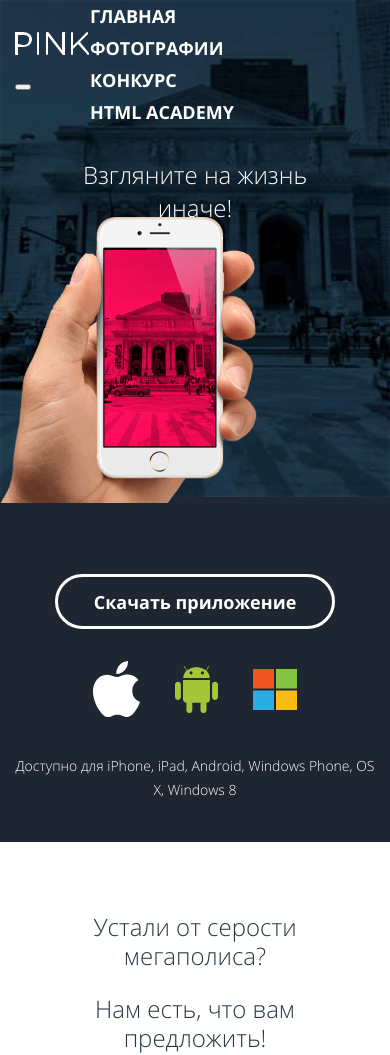
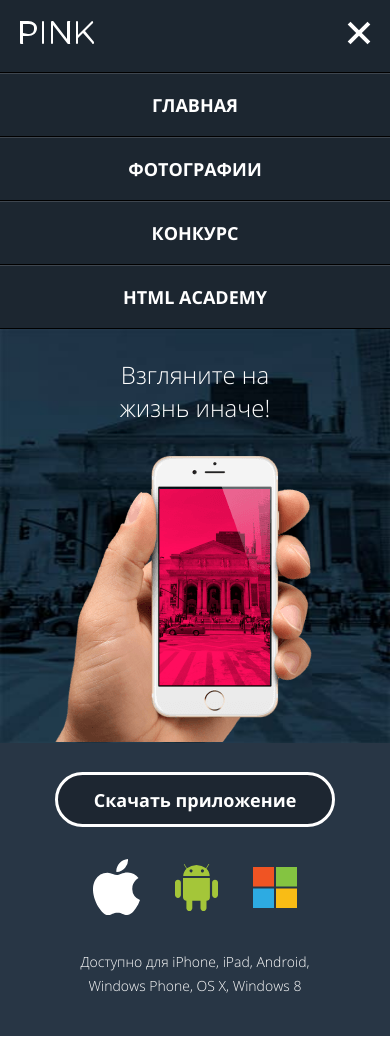
Before and after one commit to BananaRepublic14/1688633-pink-22, a website: page source/index.html in a window 390 px wide. Shown: the top 1055 px of the page. Drawn offline with nearby package versions, Linux system fonts and the light colour scheme; files that its build step writes are made by us from their sources.

Commit message:
Декоративные элементы главной страницы

```diff
--- a/source/index.html
+++ b/source/index.html
@@ -13,14 +13,13 @@
 </head>
 
 <body class="page-body">
-  <header class="header header--index">
+  <header class="header header--closed">
     <h1 class="visually-hidden">Сайт мобильного приложения «PINK»</h1>
 
-    <div class="container">
+    <div class="header__navigation-wrapper">
       <nav class="main-navigation">
         <div class="main-navigation__logo-wrapper">
-
-          <a class="main-navigation__logo">
+          <a class="main-navigation__logo" href="index.html">
             <img class="main-navigation__image-mobile" src="img/logo/logo-mobile.svg" width="74" height="23"
               alt="Логотип сайта мобильного приложения «PINK»">
             <img class="main-navigation__image-tablet" src="img/logo/logo-tablet.svg" width="145" height="40"
@@ -29,10 +28,11 @@
               alt="Логотип сайта мобильного приложения «PINK»">
           </a>
 
-          <button class="main-navigation__toggle" type="button"><span class="visually-hidden">Открыть меню</span></button>
+          <button class="main-navigation__toggle main-navigation__toggle--closed" type="button"><span class="visually-hidden">Открыть
+              меню</span></button>
         </div>
 
-        <ul class="main-navigation__list list-reset">
+        <ul class="main-navigation__list main-navigation__list--closed list-reset">
           <li class="main-navigation__item">
             <a class="main-navigation__link" href="#">
               Главная
@@ -57,11 +57,10 @@
       </nav>
     </div>
 
-    <section class="promo-app">
     <h2 class="visually-hidden">Скачать мобильное приложение «PINK»</h2>
 
-      <div class="container">
-        <div class="promo-app__wrapper">
+    <div class="header__promo-app promo-app">
+      <div class="promo-app__content">
         <h2 class="promo-app__title">Взгляните на жизнь иначе!</h2>
         <button class="button-index promo-app__button" type="button">Скачать приложение</button>
         <ul class="promo-app__list list-reset">
@@ -84,7 +83,6 @@
         <p class="promo-app__text">Доступно для iPhone, iPad, Android, Windows Phone, OS X, Windows 8</p>
       </div>
     </div>
-    </section>
   </header>
 
   <main class="main">
--- a/source/less/blocks/button.less
+++ b/source/less/blocks/button.less
@@ -9,7 +9,7 @@
   line-height: 18px;
   color: @white;
   background-color: @extra-black;
-  border: 3px solid @white;
+  border: 3px solid currentColor;
   border-radius: 29px;
   padding: 10px;
   cursor: pointer;
@@ -44,7 +44,7 @@
   line-height: 18px;
   color: @pink;
   background-color: @silver;
-  border: 3px solid @pink;
+  border: 3px solid currentColor;
   border-radius: 30px;
   padding: 10px;
   cursor: pointer;
--- a/source/less/blocks/contacts.less
+++ b/source/less/blocks/contacts.less
@@ -77,6 +77,7 @@
 .contacts__maps {
   min-width: 200px;
   padding: 40px 0 0 0;
+  position: relative;
 
   @media (min-width: @tablet-width) {
     padding: 30px 0 0 0;
@@ -84,6 +85,32 @@
 
   @media (min-width: @desktop-width) {
     padding: 20px 0 0 0;
+  }
+
+  &::before {
+    content: "";
+    position: absolute;
+    top: 40px;
+    left: 0;
+    right: 0;
+    height: 33px;
+    background-image: url("../../img/svg-img/map-triangle.svg");
+    background-size: 100% 33px;
+    background-position: 50% 0;
+    background-repeat: no-repeat;
+    z-index: 100;
+
+    @media (min-width: @tablet-width) {
+      top: 30px;
+      height: 66px;
+      background-size: 100% 66px;
+    }
+
+    @media (min-width: @desktop-width) {
+      top: 20px;
+      height: 103px;
+      background-size: 100% 103px;
+    }
   }
 }
 
--- a/source/less/blocks/grid-form.less
+++ b/source/less/blocks/grid-form.less
@@ -1,5 +1,6 @@
 .grid-form {
   display: grid;
+  justify-content: center;
 
   @media (min-width: @tablet-width) {
     row-gap: 65px;
--- a/source/less/blocks/grid-photo.less
+++ b/source/less/blocks/grid-photo.less
@@ -1,12 +1,8 @@
 .grid-photo {
   display: grid;
-  grid-template-columns: repeat(auto-fit, minmax(280px, 1fr));
-  row-gap: 20px;
-
-  @media (min-width: @tablet-width) {
-    row-gap: 0;
-    column-gap: 20px;
-  }
+  grid-template-columns: repeat(auto-fill, minmax(280px, 300px));
+  justify-content: center;
+  gap: 20px;
 
   @media (min-width: @desktop-width) {
     row-gap: 54px;
--- a/source/less/blocks/header.less
+++ b/source/less/blocks/header.less
@@ -1,54 +1,39 @@
 .header {
-  //Шапка Страницы index
-  &--index {
-    min-height: 735px;
-    background-image: url("../../img/iphone--mobile.png"),
-      url("../../img/bg-image--mobile.jpg");
-    background-repeat: no-repeat;
-    background-position: 0 39%, 0 0;
-    background-size: auto, 100% 59%;
-    background-color: @extra-black;
+  position: relative;
+  background-color: @dark-blue;
+  background-image: url("../../img/bg-image--mobile.jpg");
+  background-position: 50% 329px;
+  background-size: 100% 40%;
+  background-repeat: no-repeat;
+  color: @white;
+  padding: 0 0 38px 0;
 
-    @media (min-width: @tablet-width) {
-      min-height: 730px;
-      background-image: url("../../img/iphone--tablet.png"),
-        url("../../img/bg-image--tablet.jpg");
-      background-position: 50% 100%, 0 0;
-      background-size: auto, 100% 100%;
-    }
-
-    @media (min-width: @desktop-width) {
-      background-image: url("../../img/iphone--desktop.png"),
-        url("../../img/bg-image--desktop.jpg");
-    }
+  @media (min-width: @tablet-width) {
+    background-image: url("../../img/bg-image--tablet.jpg");
+    background-position: 50% 368px;
+    background-size: 100% 65%;
+    padding: 0;
   }
 
-  //Шапка Страницы form
-  &--form {
-    min-height: 240px;
-    background-image: url("../../img/bg-image--mobile.jpg");
-    background-repeat: no-repeat;
-    background-position: 0 0;
-    background-size: 100% 100%;
-    background-color: @extra-black;
+  @media (min-width: @desktop-width) {
+    background-image: url("../../img/bg-image--desktop.jpg");
+    background-position: 50% 0;
+    background-size: cover;
   }
 
-  //Шапка Страницы catalog
-  &--catalog {
-    background-image: url("../../img/bg-image--mobile.jpg");
-    background-repeat: no-repeat;
-    background-position: 0 0;
-    background-size: 100% 100%;
-    background-color: @extra-black;
+  // При закрытом меню добавляется этот класс и смещается фон.
+  // &--closed {
+  //   background-position: 50% 72px;
+  //   background-size: 100% 53%;
+  // }
+}
 
-    @media (min-width: @tablet-width) {
-      background-image: url("../../img/bg-image--tablet.jpg");
-    }
+.header__navigation-wrapper {
+  background-color: fade(@black, 30%);
+}
 
-    @media (min-width: @desktop-width) {
-      background-image: url("../../img/bg-image--desktop.jpg");
-    }
-  }
+.header__promo-app {
+  margin: 0 auto;
 }
 
 .header__titles {
--- a/source/less/blocks/main-navigation.less
+++ b/source/less/blocks/main-navigation.less
@@ -1,19 +1,23 @@
 .main-navigation {
-  display: grid;
-  grid-template-columns: 75px 1fr;
-  align-items: center;
-  font-weight: 700;
-  font-size: 18px;
-  line-height: 32px;
-  text-transform: uppercase;
+  margin: 0 auto;
+
+  @media (min-width: @desktop-width) {
+    display: flex;
+    justify-content: space-between;
+    align-items: center;
+    padding: 0 10px;
+    width: 940px;
+    background-color: transparent;
+  }
+}
+
+.main-navigation__logo-wrapper {
+  display: flex;
+  justify-content: space-between;
+  padding: 21px 20px;
 
   @media (min-width: @tablet-width) {
-    grid-template-columns: 145px 1fr;
-  }
-
-  @media (min-width: @desktop-width) {
-    grid-template-columns: 147px 1fr;
-    gap: 170px;
+    padding: 27px 20px 43px 20px;
   }
 }
 
@@ -58,32 +62,132 @@
 .main-navigation__list {
   margin: 0;
   padding: 0;
+  border-top: 1px solid @black;
+  line-height: 32px;
 
   @media (min-width: @desktop-width) {
     display: flex;
     flex-wrap: wrap;
-    align-items: center;
-    height: 110px;
-    font-weight: 400;
+    width: 632px;
+    border-top: 0;
     line-height: 18px;
-    text-transform: none;
   }
+
+  // Список меню
+  // &--closed {
+  //   display: none;
+  // }
 }
 
 .main-navigation__item {
-  margin: 0 79px 0 0;
+  position: relative;
+  border-top: 1px solid fade(@white, 15%);
+  border-bottom: 1px solid @black;
+  text-align: center;
 
-  &:last-child {
-    margin: 0;
+  @media (min-width: @desktop-width) {
+    margin: 10px 0;
+    padding: 0;
+    border: 0;
+  }
+
+  &:not(:nth-child(4n + 4)) {
+    @media (min-width: @desktop-width) {
+      margin-right: 80px;
+    }
   }
 }
 
 .main-navigation__link {
+  display: block;
+  padding: 15px 20px;
+  font-size: 18px;
+  font-weight: 700;
   color: @white;
+  text-transform: uppercase;
+  text-decoration: none;
+
+  @media (min-width: @desktop-width) {
+    padding: 0;
+    font-weight: 400;
+    text-transform: none;
+  }
+
+  &:hover {
+    color: @pink;
+  }
+
+  &:active {
+    color: fade(@pink, 30%);
+
+    @media (min-width: @desktop-width) {
+      color: fade(@white, 30%);
+    }
+  }
 }
 
 .main-navigation__toggle {
+  position: relative;
+  padding: 0;
+  border: 0;
+  width: 50px;
+  height: 24px;
+  color: @white;
+  background-color: transparent;
+
+  @media (min-width: @tablet-width) {
+    align-self: flex-end;
+  }
+
+  &::before,
+  &::after {
+    content: "";
+    position: absolute;
+    top: 50%;
+    right: -3px;
+    width: 28px;
+    height: 4px;
+    background-color: currentColor;
+  }
+
+  &::before {
+    transform: translateY(-50%) rotate(45deg);
+  }
+
+  &::after {
+    transform: translateY(-50%) rotate(-45deg);
+  }
+
+  &:hover,
+  &:active {
+    color: @pink;
+  }
+
+  &:active {
+    opacity: 0.3;
+  }
+
   @media (min-width: @desktop-width) {
     display: none;
   }
+
+  //При закрытом меню добавляетс данный класс
+  // &--closed {
+  //   &::before {
+  //     content: "";
+  //     position: absolute;
+  //     top: 0;
+  //     left: 0;
+  //     right: 0;
+  //     transform: none;
+  //     width: 50px;
+  //     height: 4px;
+  //     background-color: currentColor;
+  //     box-shadow: 0 10px 0 0 currentColor, 0 20px 0 0 currentColor;
+  //   }
+
+  //   &::after {
+  //     content: none;
+  //   }
+  // }
 }
--- a/source/less/blocks/page-body.less
+++ b/source/less/blocks/page-body.less
@@ -9,8 +9,4 @@
   background-color: @white;
   margin: 0;
   padding: 0;
-
-  display: grid;
-  grid-template-rows: min-content 1fr min-content;
-  align-content: start;
 }
--- a/source/less/blocks/photo.less
+++ b/source/less/blocks/photo.less
@@ -16,34 +16,15 @@
 
 .photo__link {
   display: block;
-  height: 180px;
   overflow: hidden;
   position: relative;
 
-  @media (min-width: @tablet-width) {
-    height: 300px;
-  }
-
-  @media (min-width: @desktop-width) {
-    height: 400px;
-  }
-
   &--full {
-    min-width: 320px;
-    height: 137px;
-
-    @media (min-width: @tablet-width) {
-      min-width: 700px;
-      height: 509px;
-    }
-
-    @media (min-width: @desktop-width) {
-      max-width: 1920px;
-      height: 506px;
-    }
+    max-width: 1920px;
+    margin: 0 auto;
 
     &::before {
-      content: attr(panorama-text);
+      content: attr(data-panorama-text);
       position: absolute;
       top: 0;
       right: 20px;
@@ -67,24 +48,26 @@
   background-color: @silver;
 
   @media (min-width: @tablet-width) {
+    margin: 0;
     padding: 23px 32px 24px 27px;
   }
 
   &--full {
-    margin: 0 20px 20px 20px;
-
     @media (min-width: @tablet-width) {
       flex-flow: row wrap;
       justify-content: space-between;
       padding: 24px 29px 13px 27px;
-      margin: 0 20px 50px 20px;
     }
 
     @media (min-width: @desktop-width) {
       padding: 24px 32px 12px 27px;
-      margin: 0 130px 50px 130px;
     }
   }
+}
+
+.photo__image {
+  display: block;
+  width: 100%;
 }
 
 .photo__author {
--- a/source/less/blocks/price.less
+++ b/source/less/blocks/price.less
@@ -1,7 +1,6 @@
 .price {
-  width: 360px; // Временная ширина, думаю как отображать по центру
+  margin: 0 auto;
   padding: 91px 0 32px 0;
-  margin: 0 auto;
   background-color: @silver;
   background-image: url("../../img/svg-img/price-triangle.svg");
   background-size: 100% 25px;
@@ -24,6 +23,11 @@
   line-height: 30px;
   text-transform: uppercase;
   overflow: hidden;
+  width: 100vw;
+
+  @media (min-width: @tablet-width) {
+    width: auto;
+  }
 }
 
 .price__slider-controls {
--- a/source/less/blocks/promo-app.less
+++ b/source/less/blocks/promo-app.less
@@ -1,38 +1,52 @@
 .promo-app {
-  width: 100%;
-  margin: 0;
+  width: 280px;
+  background-image: url("../../img/iphone--mobile.png");
+  background-position: 0 98px;
+  background-size: auto;
+  background-repeat: no-repeat;
+
+  @media (min-width: @tablet-width) {
+    width: 620px;
+    background-image: url("../../img/iphone--tablet.png");
+    background-position: -15px 110px;
+    background-size: auto;
+    padding: 93px 0 110px 0;
+  }
+
+  @media (min-width: @desktop-width) {
+    width: 940px;
+    background-image: url("../../img/iphone--desktop.png");
+    background-position: 15px 145px;
+    background-size: auto;
+    padding: 98px 10px 130px 10px;
+  }
 }
 
-.promo-app__wrapper {
-  display: flex;
-  flex-direction: column;
-  align-items: center;
-
+.promo-app__content {
   @media (min-width: @tablet-width) {
-    align-items: flex-start;
+    width: 300px;
   }
 }
 
 .promo-app__title {
-  width: 300px;
   font-weight: 300;
   font-size: 24px;
   line-height: 33px;
+  text-align: center;
   color: @white;
-  text-align: center;
-  margin: 30px 0 350px 0;
-  padding: 0;
+  margin: 29px 0 348px 0;
+  padding: 0 30px;
 
   @media (min-width: @tablet-width) {
     font-size: 40px;
     line-height: 48px;
-    margin: 100px 0 40px 0;
+    margin: 28px 0 39px 0;
   }
 
   @media (min-width: @desktop-width) {
     font-size: 50px;
     line-height: 68px;
-    margin: 115px 0 50px 0;
+    margin: 16px 0 51px 0;
   }
 }
 
@@ -52,6 +66,7 @@
 
 .promo-app__list {
   display: flex;
+  justify-content: center;
   margin: 0;
   padding: 0;
 }
@@ -65,30 +80,20 @@
   &:last-child {
     margin: 0;
   }
-
-  @media (min-width: @tablet-width) {
-    margin: 0 0 0 35px;
-
-    &:last-child {
-      margin: 0 0 0 35px;
-    }
-  }
 }
 
 .promo-app__text {
   font-weight: 300;
   color: @white;
   text-align: center;
-  margin: 30px 0 40px 0;
+  margin: 28px 0 0 0;
 
   @media (min-width: @tablet-width) {
-    width: 300px;
     font-size: 18px;
     line-height: 24px;
-    margin: 40px 0 120px 0;
   }
 
   @media (min-width: @desktop-width) {
-    margin: 60px 0 130px 0;
+    margin: 58px 0 0 0;
   }
 }
--- a/source/less/helpers.less
+++ b/source/less/helpers.less
@@ -15,11 +15,7 @@
   max-width: 1200px;
   width: 100%;
   margin: 0 auto;
-  padding: 0 15px;
-
-  @media (min-width: @tablet-width) {
-    padding: 0 20px;
-  }
+  padding: 0 20px;
 
   @media (min-width: @desktop-width) {
     padding: 0 130px;
```
Also changed, not shown: source/catalog.html (+10 -6 lines), source/form.html (+15 -11 lines), source/img/svg-img/map-triangle.svg (added). Lines whose indentation alone changed are shown as unchanged.
